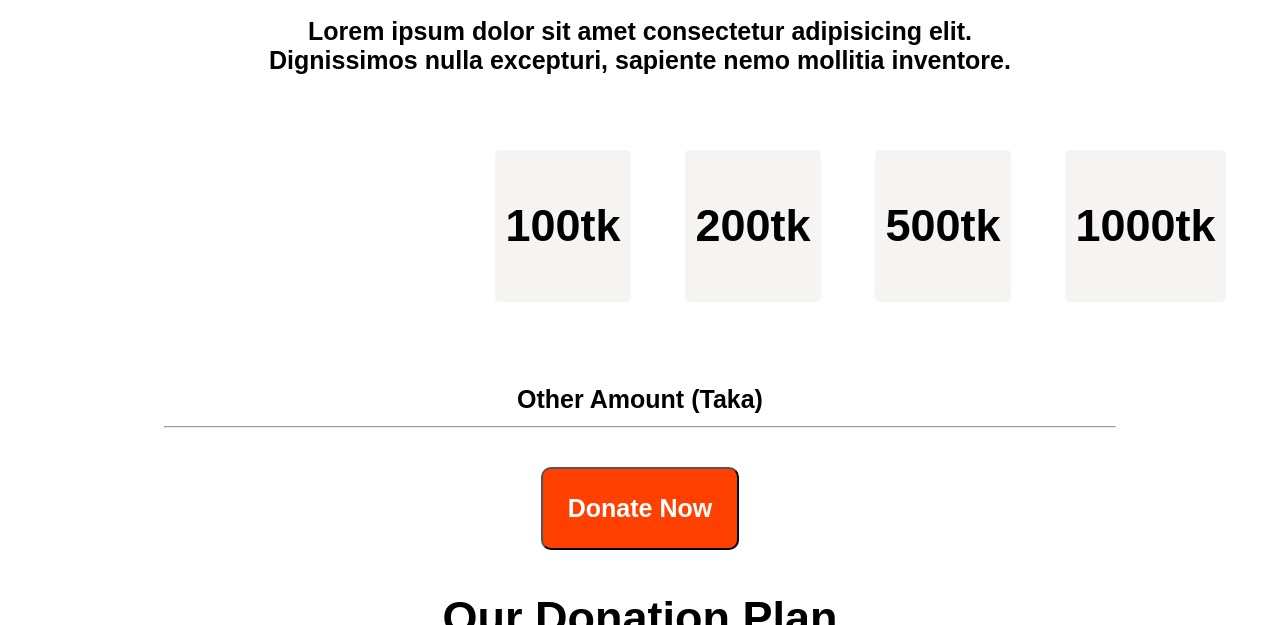
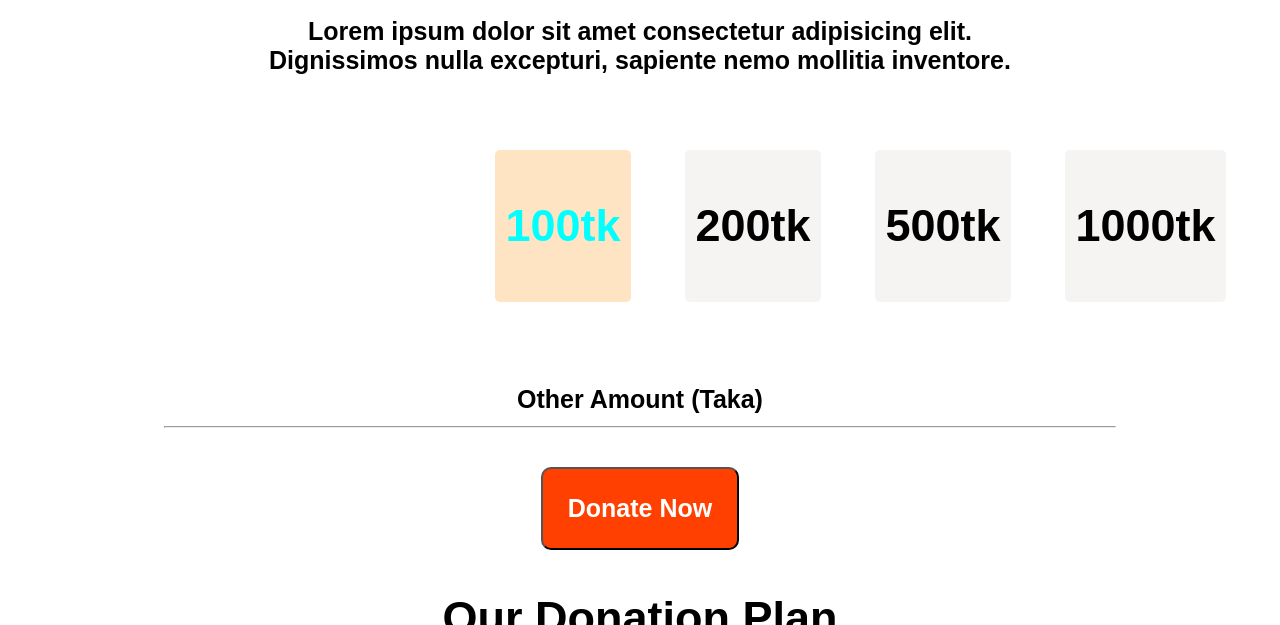
Before and after one commit to j-alam777/donate-today, a plain HTML site: page index.html in a window 1280 px wide. In both pictures the pointer is over the item "100tk". Shown: the part 677-1302 px from the top of the page. Drawn offline with Linux system fonts and the light colour scheme.

Commit message:
hover added

```diff
--- a/styles.css
+++ b/styles.css
@@ -56,7 +56,11 @@ li      {
         padding: 50px 10px 50px 10px;
         border-radius: 5px;
         }
-
+        li:hover      {
+                color: aqua;
+                font-weight: 800;
+                background-color: bisque;
+                }
 h1      {
         font-size: 100px;
 
```
